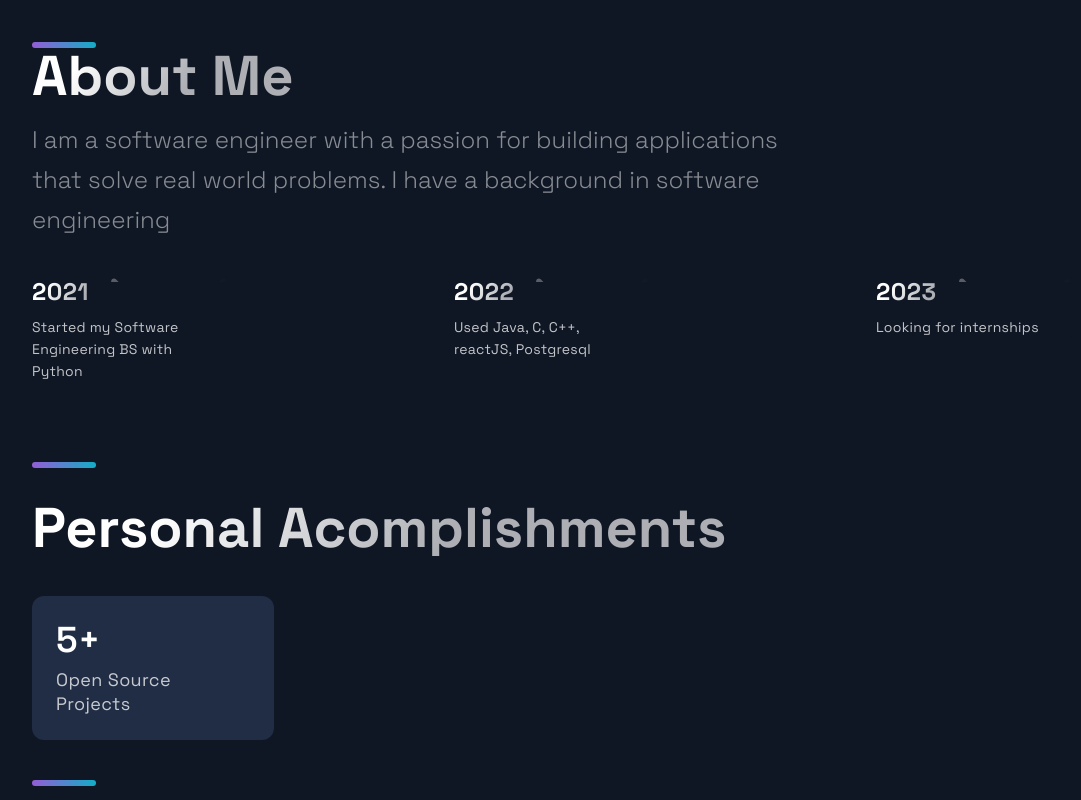
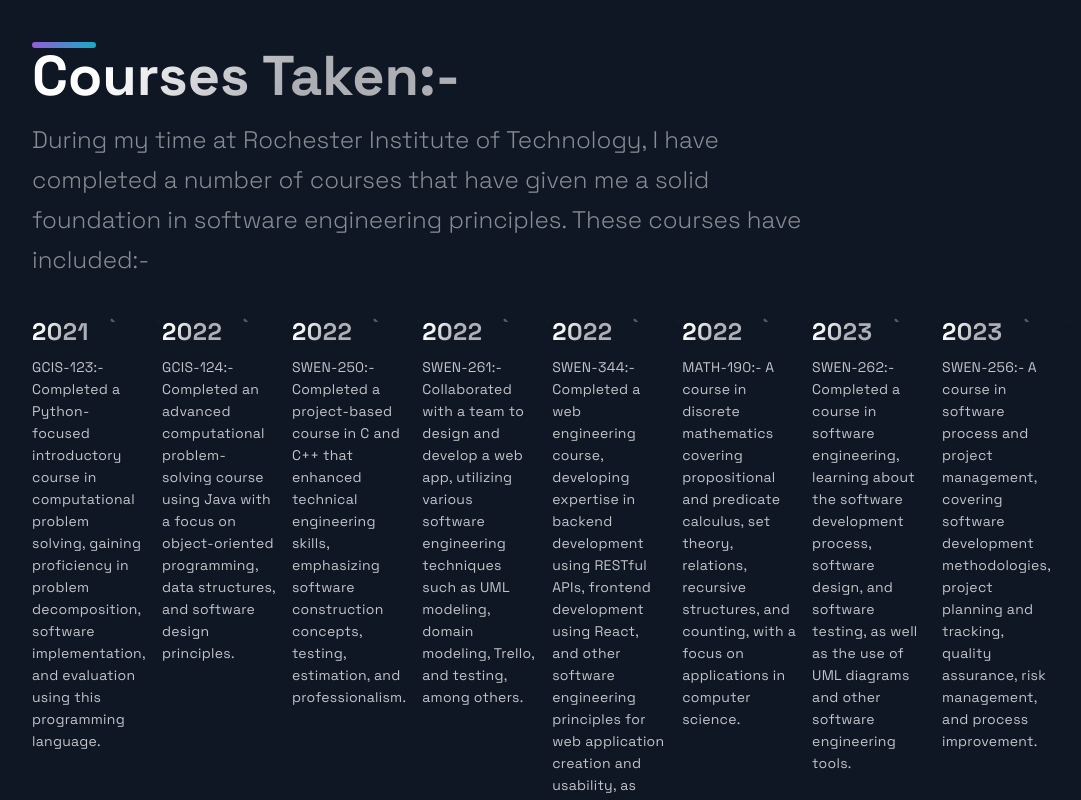
Before and after one commit to yarwarr/nextjs-portfolio, a Next.js app: page / in a window 1280 px wide. Shown: the part 2100-2900 px from the top of the page, without its empty margins (88-1169 px from the left). Built offline with nearby package versions, Linux system fonts and the light colour scheme.

Commit message:
adding some courses to the course list

```diff
--- a/src/components/Hero/Hero.js
+++ b/src/components/Hero/Hero.js
@@ -21,9 +21,8 @@ const Hero = (props) => (
         looking for an internship position as a software developer.
       </SectionText>
       <Button
-        onClick={() =>
-          (href = "https://www.linkedin.com/in/mubashar-warriach/")
-        }
+        href="https://www.linkedin.com/in/mubashar-warriach/"
+        onClick={() => (window.location = "")}
       >
         Learn More
       </Button>
--- a/src/components/TimeLine/TimeLine.js
+++ b/src/components/TimeLine/TimeLine.js
@@ -26,44 +26,51 @@ const Timeline = () => {
   const carouselRef = useRef();
 
   const scroll = (node, left) => {
-    return node.scrollTo({ left, behavior: 'smooth' });
-  }
+    return node.scrollTo({ left, behavior: "smooth" });
+  };
 
   const handleClick = (e, i) => {
     e.preventDefault();
 
     if (carouselRef.current) {
-      const scrollLeft = Math.floor(carouselRef.current.scrollWidth * 0.7 * (i / TimeLineData.length));
+      const scrollLeft = Math.floor(
+        carouselRef.current.scrollWidth * 0.7 * (i / TimeLineData.length)
+      );
 
       scroll(carouselRef.current, scrollLeft);
     }
-  }
+  };
 
   const handleScroll = () => {
     if (carouselRef.current) {
-      const index = Math.round((carouselRef.current.scrollLeft / (carouselRef.current.scrollWidth * 0.7)) * TimeLineData.length);
+      const index = Math.round(
+        (carouselRef.current.scrollLeft /
+          (carouselRef.current.scrollWidth * 0.7)) *
+          TimeLineData.length
+      );
 
       setActiveItem(index);
     }
-  }
+  };
 
   // snap back to beginning of scroll when window is resized
   // avoids a bug where content is covered up if coming from smaller screen
   useEffect(() => {
     const handleResize = () => {
       scroll(carouselRef.current, 0);
-    }
+    };
 
-    window.addEventListener('resize', handleResize);
+    window.addEventListener("resize", handleResize);
   }, []);
 
   return (
     <Section id="about">
       <SectionDivider />
-      <SectionTitle>About Me</SectionTitle>
+      <SectionTitle>Courses Taken:-</SectionTitle>
       <SectionText>
-        I am a software engineer with a passion for building applications that
-        solve real world problems. I have a background in software engineering
+        During my time at Rochester Institute of Technology, I have completed a
+        number of courses that have given me a solid foundation in software
+        engineering principles. These courses have included:-
       </SectionText>
       <CarouselContainer ref={carouselRef} onScroll={handleScroll}>
         <>
@@ -129,7 +136,6 @@ const Timeline = () => {
         ))}
       </CarouselButtons>
       <SectionDivider />
-
     </Section>
   );
 };
--- a/src/constants/constants.js
+++ b/src/constants/constants.js
@@ -30,7 +30,36 @@ export const projects = [
 ];
 
 export const TimeLineData = [
-  { year: 2021, text: "Started my Software Engineering BS with Python" },
-  { year: 2022, text: "Used Java, C, C++, reactJS, Postgresql" },
-  { year: 2023, text: "Looking for internships" },
+  {
+    year: 2021,
+    text: "GCIS-123:- Completed a Python-focused introductory course in computational problem solving, gaining proficiency in problem decomposition, software implementation, and evaluation using this programming language.",
+  },
+  {
+    year: 2022,
+    text: "GCIS-124:- Completed an advanced computational problem-solving course using Java with a focus on object-oriented programming, data structures, and software design principles.",
+  },
+  {
+    year: 2022,
+    text: "SWEN-250:- Completed a project-based course in C and C++ that enhanced technical engineering skills, emphasizing software construction concepts, testing, estimation, and professionalism.",
+  },
+  {
+    year: 2022,
+    text: "SWEN-261:- Collaborated with a team to design and develop a web app, utilizing various software engineering techniques such as UML modeling, domain modeling, Trello, and testing, among others.",
+  },
+  {
+    year: 2022,
+    text: "SWEN-344:- Completed a web engineering course, developing expertise in backend development using RESTful APIs, frontend development using React, and other software engineering principles for web application creation and usability, as well as SQL databases and testing.",
+  },
+  {
+    year: 2022,
+    text: "MATH-190:- A course in discrete mathematics covering propositional and predicate calculus, set theory, relations, recursive structures, and counting, with a focus on applications in computer science.",
+  },
+  {
+    year: 2023,
+    text: "SWEN-262:- Completed a course in software engineering, learning about the software development process, software design, and software testing, as well as the use of UML diagrams and other software engineering tools.",
+  },
+  {
+    year: 2023,
+    text: "SWEN-256:- A course in software process and project management, covering software development methodologies, project planning and tracking, quality assurance, risk management, and process improvement.",
+  },
 ];
```
